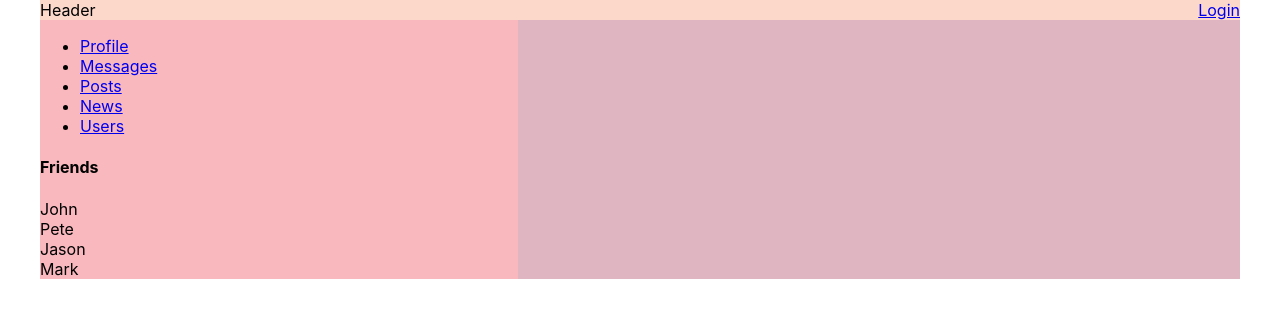
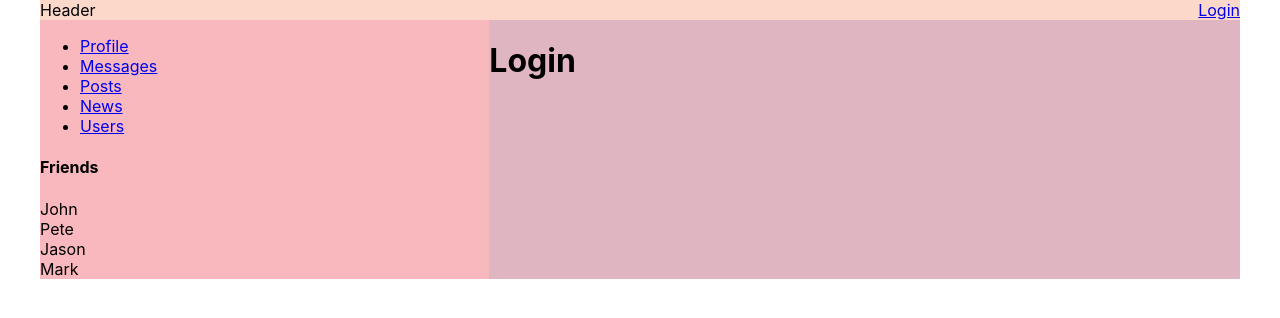
Before and after one commit to acronisv/React-test-project, a React (Create React App) app: page /login in a window 1280 px wide. Shown: the top 318 px of the page. Built offline with nearby package versions, Linux system fonts and the light colour scheme; no server answers.

Commit message:
Добавляет редирект на Login при отсутствии авторизации для страниц сообщений и профиля #68

```diff
--- a/src/App.js
+++ b/src/App.js
@@ -8,6 +8,7 @@ import PostsContainer from './components/Posts/PostsContainer';
 import UsersContainer from './components/Users/UsersContainer';
 import ProfileContainer from './components/Profile/ProfileContainer';
 import HeaderContainer from './components/Header/HeaderContainer';
+import Login from './components/Login/Login';
 
 
 const App = (props) => {
@@ -22,6 +23,7 @@ const App = (props) => {
           <Route path='/dialogs' render={() => <DialogsContainer store={props.store}/>} />
           <Route path='/users' render={() => <UsersContainer />} />
           <Route path='/profile/:userId?' render={() => <ProfileContainer />} />
+          <Route path='/login/' render={() => <Login />} />
         </main>
       </BrowserRouter>
     </div>
--- a/src/components/Dialogs/Dialogs.jsx
+++ b/src/components/Dialogs/Dialogs.jsx
@@ -2,6 +2,7 @@ import React from 'react';
 import s from './Dialogs.module.css'
 import Message from './Message/Message'
 import Dialog from './Dialog/Dialog'
+import { Redirect } from 'react-router-dom';
 
 const Dialogs = (props) => {
 
@@ -14,6 +15,8 @@ const Dialogs = (props) => {
        let text = newMessage.current.value
        props.updateMessageText(text)
     }
+
+    if (!props.isAuth) return <Redirect to={"/login"}/>
 
     let dialogElements = props.dialogsPage.dialogsData.map(dialog => <Dialog name={dialog.name} key={dialog.id} id={dialog.id} />)
     let messageElements = props.dialogsPage.messagesData.map(message => <Message message={message.message} key={message.id} />)
--- a/src/components/Dialogs/DialogsContainer.jsx
+++ b/src/components/Dialogs/DialogsContainer.jsx
@@ -6,7 +6,8 @@ import { connect } from 'react-redux';
 
 let mapStateToProps = (state) => {
     return {
-        dialogsPage: state.dialogsPage
+        dialogsPage: state.dialogsPage,
+        isAuth: state.auth.isAuth
     }
 }
 
--- /dev/null
+++ b/src/components/Login/Login.jsx
@@ -0,0 +1,9 @@
+import React from "react";
+
+const Login = (props) => {
+    return (
+        <h1>Login</h1>
+    )
+}
+
+export default Login
--- a/src/components/Profile/ProfileContainer.jsx
+++ b/src/components/Profile/ProfileContainer.jsx
@@ -3,6 +3,7 @@ import { connect } from 'react-redux';
 import Profile from './Profile'
 import { getUserProfile } from '../../redux/profile-reducer'
 import { withRouter } from 'react-router';
+import { Redirect } from 'react-router-dom';
 
 
 class ProfileComponent extends React.Component {
@@ -16,6 +17,7 @@ class ProfileComponent extends React.Component {
     }
 
     render() {
+        if (!this.props.isAuth) return <Redirect to={"/login"}/>
         return (
             <Profile {...this.props} profile={this.props.profile}/>
         )
@@ -23,7 +25,8 @@ class ProfileComponent extends React.Component {
 }
 
 let mapStateToProps = (state) => ({
-    profile: state.profilePage.profile
+    profile: state.profilePage.profile,
+    isAuth: state.auth.isAuth
 })
 
 let withUrlDataCointainerComponent= withRouter(ProfileComponent)
```
Also changed, not shown: 1 other file (tests, documents, lock files or other folders).
